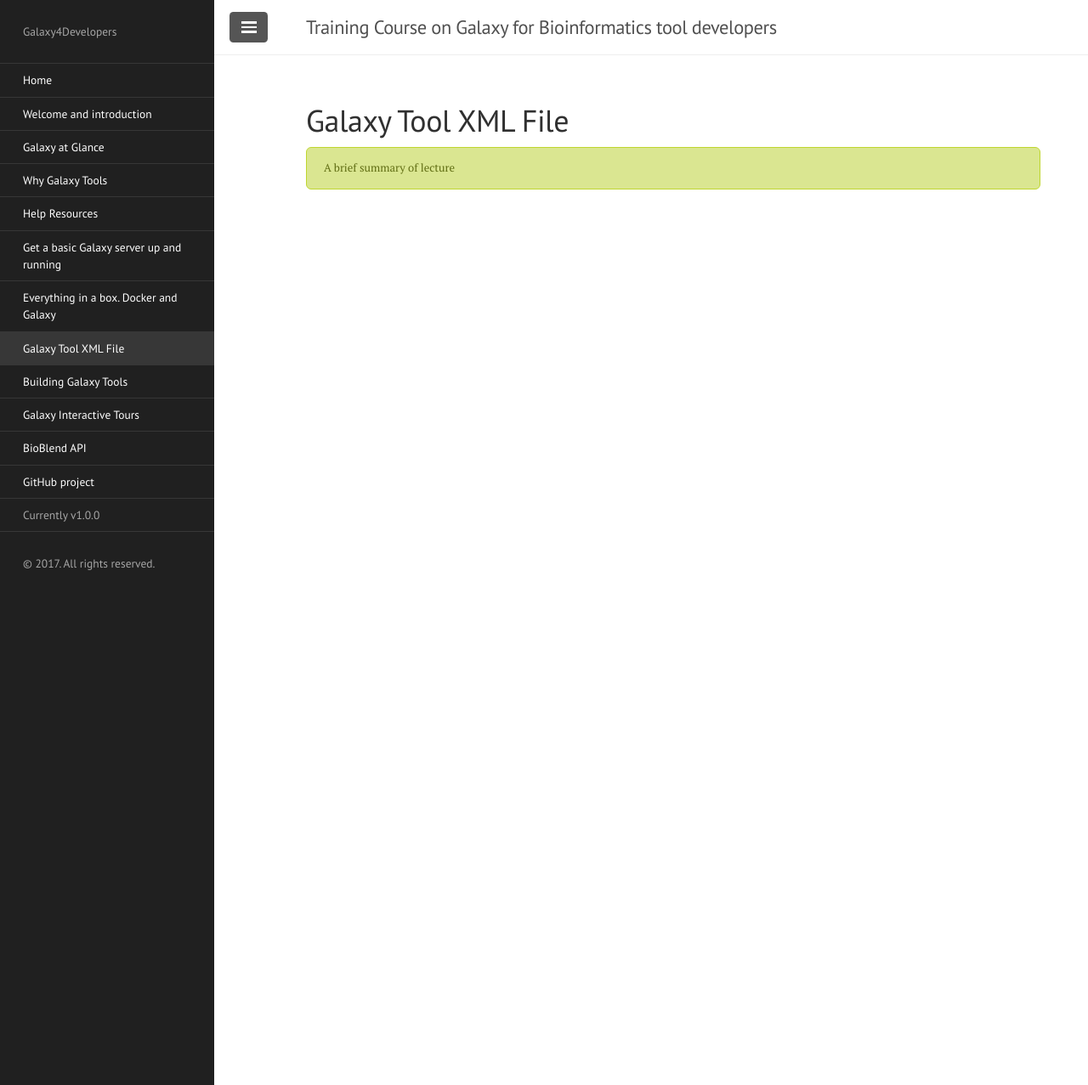
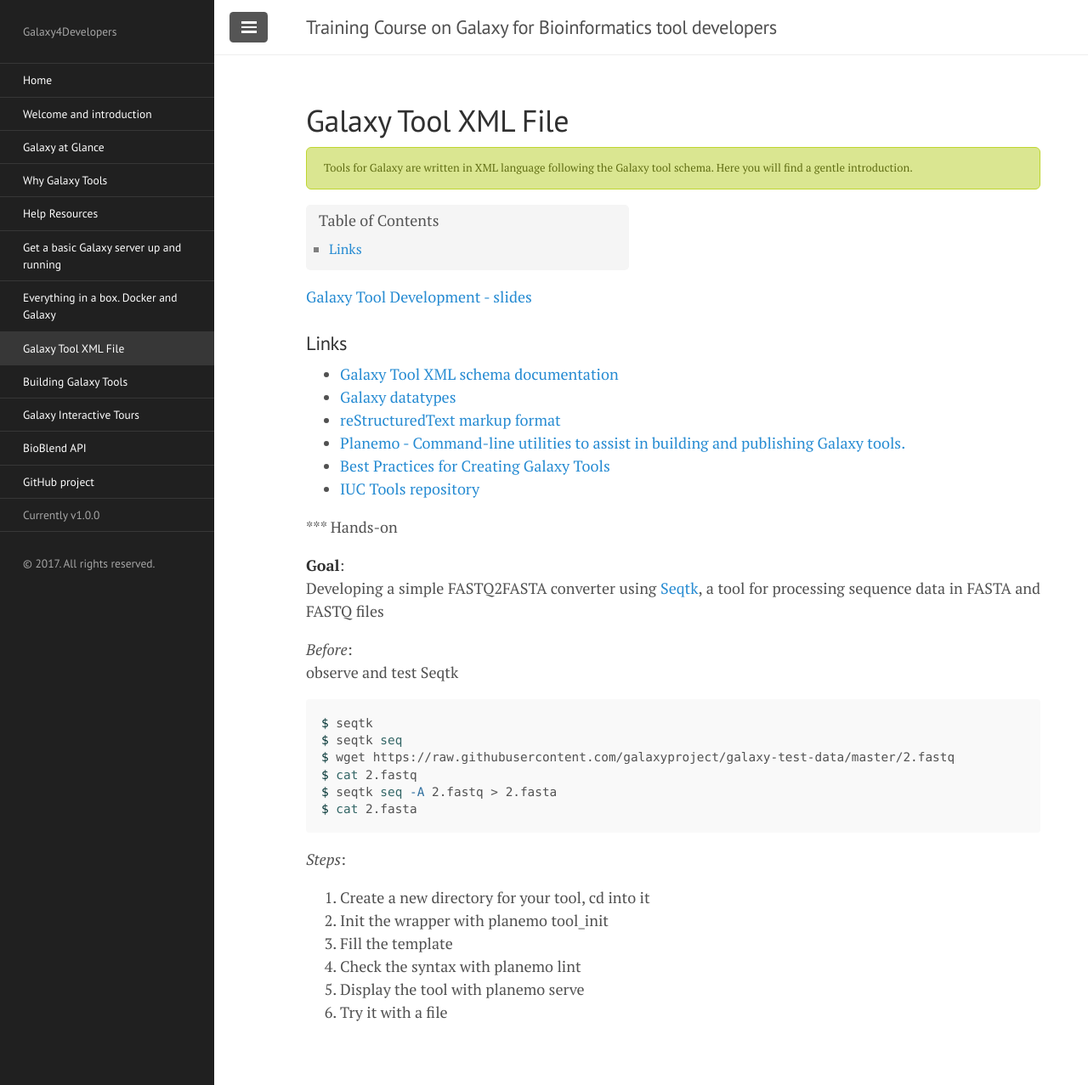
Before and after one commit to crs4/Galaxy4Developers, a Jekyll site: the page built from lectures/07.xml_file.md, in a window 1280 px wide and 1277 px high. Shown: the whole window at 85% size. Built offline with Jekyll 4.4.1, drawn with Linux system fonts in a browser that asks for light colours; nearby versions of some CDN libraries.

Commit message:
xml and planemo

````diff
--- a/lectures/07.xml_file.md
+++ b/lectures/07.xml_file.md
@@ -1,5 +1,43 @@
 ---
 layout: page
 title: Galaxy Tool XML File
-summary: "A brief summary of lecture"
+summary: "Tools for Galaxy are written in XML language following the Galaxy tool schema. Here you will find a gentle introduction."
 ---
+
+[Galaxy Tool Development - slides](https://galaxyproject.github.io/training-material//topics/dev/tutorials/tool-integration/slides.html#2)
+
+### Links
+
+* [Galaxy Tool XML schema documentation](https://docs.galaxyproject.org/en/latest/dev/schema.html)
+* [Galaxy datatypes](https://github.com/galaxyproject/galaxy/blob/dev/config/datatypes_conf.xml.sample)
+* [reStructuredText markup format](http://docutils.sourceforge.net/rst.html)
+* [Planemo - Command-line utilities to assist in building and publishing Galaxy tools.](https://planemo.readthedocs.io/en/latest/)
+* [Best Practices for Creating Galaxy Tools](http://planemo.readthedocs.io/en/latest/standards/docs/best_practices/tool_xml.html)
+* [IUC Tools repository](https://github.com/galaxyproject/tools-iuc)
+
+*** Hands-on
+
+**Goal**:
+Developing a simple FASTQ2FASTA converter using [Seqtk](https://github.com/lh3/seqtk), a tool for processing sequence data in FASTA and
+ FASTQ files
+
+*Before*:
+observe and test Seqtk
+
+```bash
+$ seqtk
+$ seqtk seq
+$ wget https://raw.githubusercontent.com/galaxyproject/galaxy-test-data/master/2.fastq
+$ cat 2.fastq
+$ seqtk seq -A 2.fastq > 2.fasta
+$ cat 2.fasta
+```
+
+*Steps*:
+
+1. Create a new directory for your tool, cd into it
+2. Init the wrapper with planemo tool_init
+3. Fill the template
+4. Check the syntax with planemo lint
+5. Display the tool with planemo serve
+6. Try it with a file
````
Also changed, not shown: lectures/08.building.md (+30 -1 lines).
